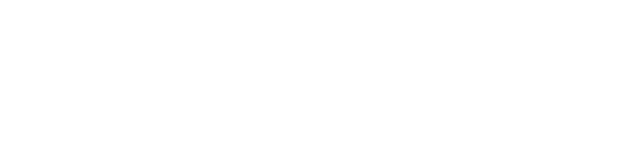
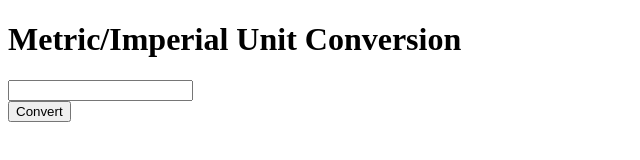
Before and after one commit to louiseka/Unit-Converter, a plain HTML site: page index.html in a window 1280 px wide. Shown: the whole page, without its empty margins (0-640 px from the left). Drawn offline with Linux system fonts and the light colour scheme.

Commit message:
Creation of style sheet and basic HTML structure to use for functionality

```diff
--- a/index.html
+++ b/index.html
@@ -4,8 +4,13 @@
     <meta charset="UTF-8">
     <meta name="viewport" content="width=device-width, initial-scale=1.0">
     <title>Unit Converter</title>
+    <link rel="stylesheet" href="style.css">
 </head>
 <body>
-
+    <h1> Metric/Imperial Unit Conversion</h1>
+    <form>
+        <input type="text" id="number" name="number">
+    </form>
+    <button> Convert</button>
 </body>
 </html>
```
Also changed, not shown: style.css (added).
